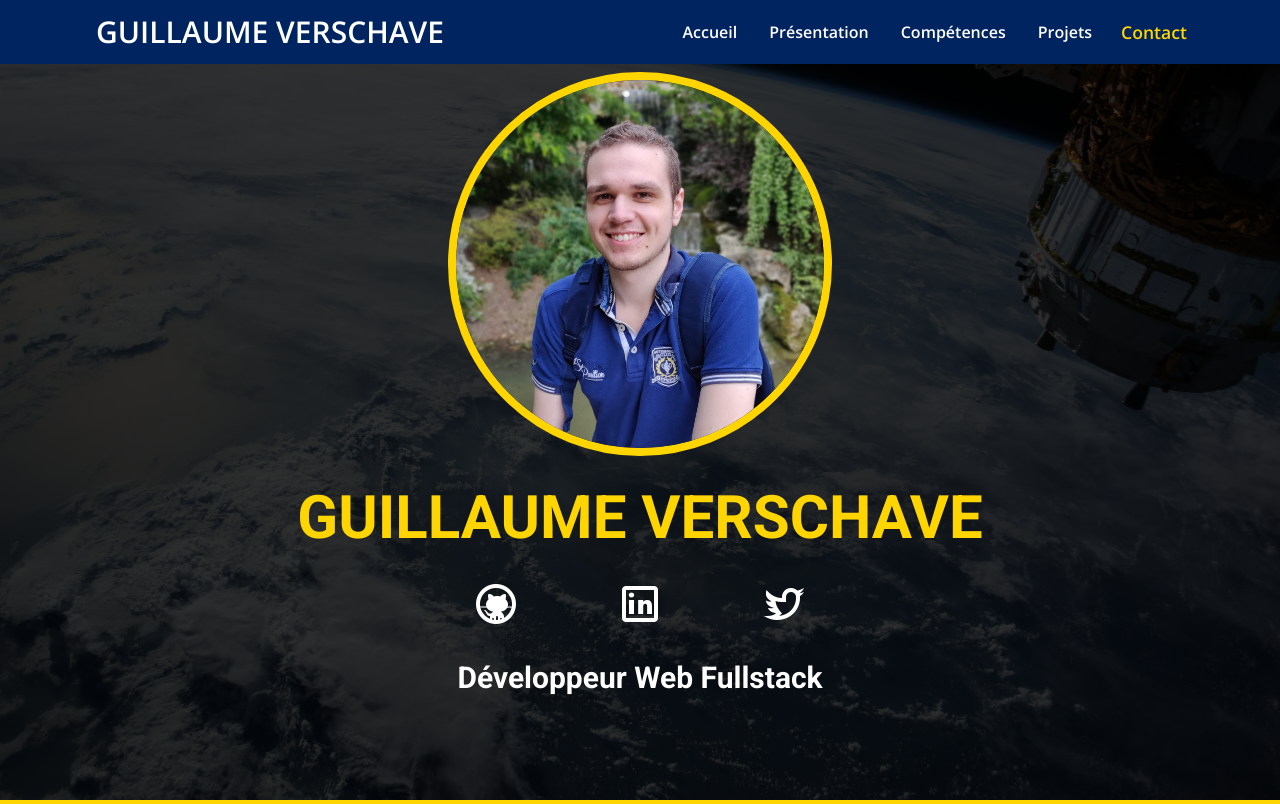
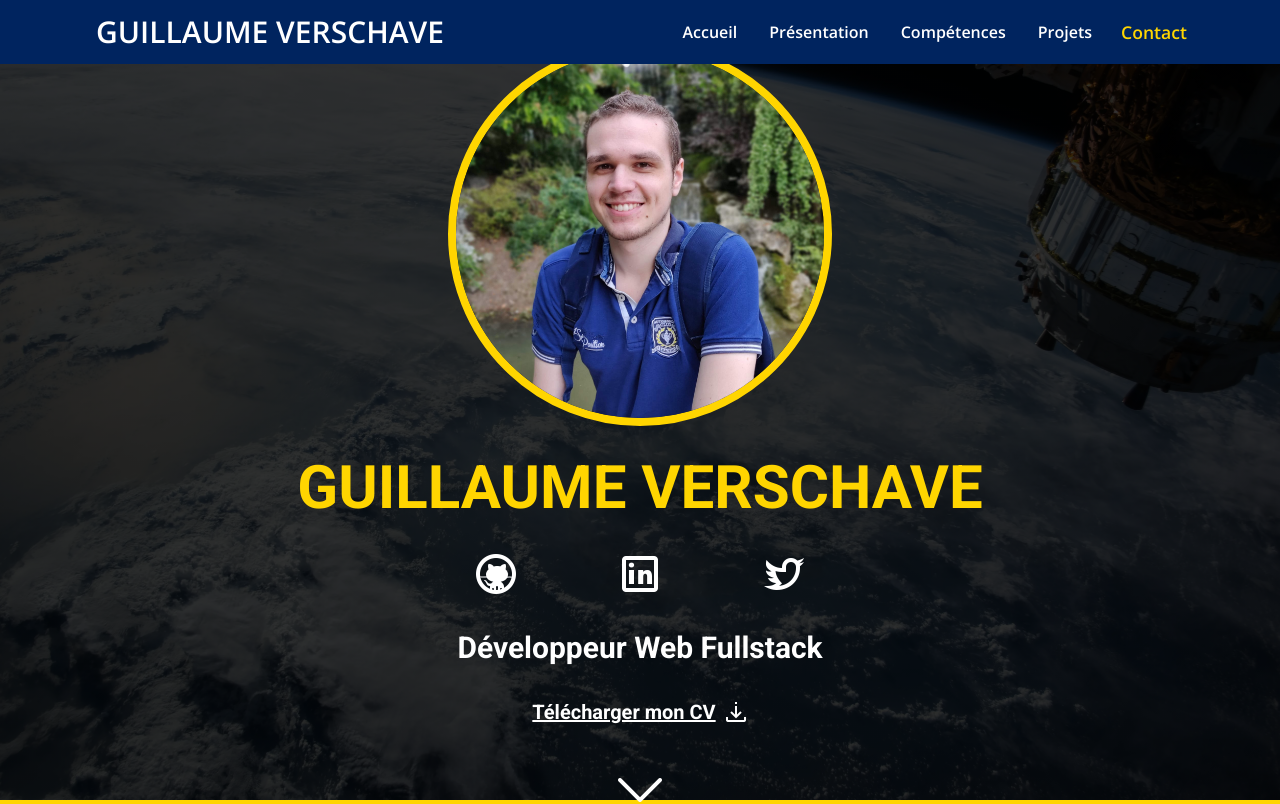
Before and after one commit to Ulkio/portfolio, a React (Vite) app: page / in a window 1280 px wide. Shown: the top 804 px of the page. Built offline with nearby package versions, Linux system fonts and the light colour scheme.

Commit message:
add download resume

```diff
--- a/src/pages/About.jsx
+++ b/src/pages/About.jsx
@@ -14,7 +14,7 @@ const About = () => {
 
   return (
     <section id="présentation" className="border-t-4 border-yellow-palette bg-blue-palette-background h-screen ">
-      <div className="h-full px-8 lg:px-24 flex flex-col lg:flex-row justify-between ">
+      <div className="h-full px-8 lg:px-24 flex flex-col lg:flex-row justify-center lg:justify-between">
         <div className="h-screen flex flex-col justify-center gap-8 lg:gap-24  basis-1/3">
           <p className="text-3xl lg:text-6xl text-yellow-palette font-semibold">Bonjour !</p>
           <p className="text-lg">
--- a/src/pages/Home.jsx
+++ b/src/pages/Home.jsx
@@ -24,9 +24,26 @@ const Home = () => {
           </a>
         </div>
         <p className="text-center text-xl lg:text-3xl font-bold">Développeur Web Fullstack</p>
+        <div className="flex flex-row items-center">
+          <a
+            href="https://drive.google.com/file/d/1wqRW9R3-naxNIO-8MgH_CuGjlzGeQrsV/view?usp=share_link"
+            target="_blank"
+            className="text-center text-xl lg:text-1xl font-bold underline">
+            Télécharger mon CV
+          </a>
+          <img
+            onClick={() =>
+              window.open("https://drive.google.com/file/d/1wqRW9R3-naxNIO-8MgH_CuGjlzGeQrsV/view?usp=share_link")
+            }
+            href="https://drive.google.com/file/d/1wqRW9R3-naxNIO-8MgH_CuGjlzGeQrsV/view?usp=share_link"
+            className="pl-2 invert h-6 hover:cursor-pointer"
+            src="assets/download.png"
+          />
+        </div>
+
         <AnchorLink href={`#présentation`}>
           <img
-            className="transform translate-y-20 invert h-16 hover:cursor-pointer hover:scale-110 transition duration-200"
+            className="transform invert h-16 hover:cursor-pointer hover:scale-110 transition duration-200"
             src="assets/down-arrow.png"
           />
         </AnchorLink>
--- a/src/pages/Projects.jsx
+++ b/src/pages/Projects.jsx
@@ -17,7 +17,7 @@ const Projects = () => {
   ];
 
   return (
-    <section id="projets" className="border-t-4 border-yellow-palette bg-blue-palette-background h-screen lg:px-24">
+    <section id="projets" className="border-t-4 border-yellow-palette bg-blue-palette-background h-full lg:px-24 pb-8">
       <p className="text-3xl lg:text-6xl text-yellow-palette text-center pt-24">PROJETS</p>
       <Swiper
         modules={[Navigation, Pagination, Scrollbar, A11y, Lazy]}
@@ -25,7 +25,7 @@ const Projects = () => {
         loop
         lazy
         navigation
-        pagination={{ clickable: true, }}
+        pagination={{ clickable: true }}
         className="py-12 ">
         {videos.map((video, index) => (
           <SwiperSlide key={index}>
```
Also changed, not shown: public/assets/download.png (added).
